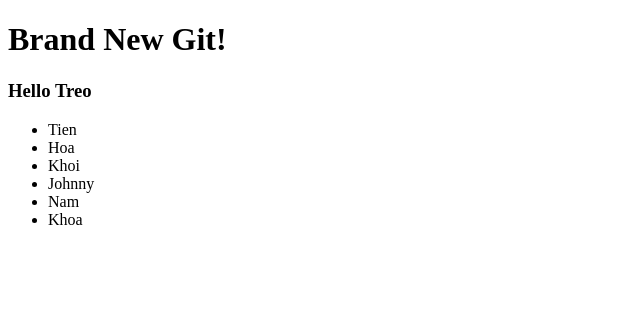
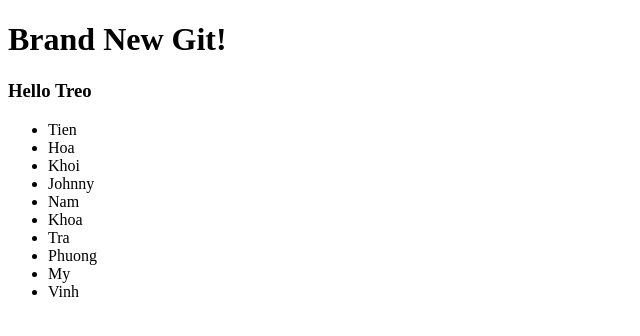
Before and after one commit to PrimeTimeTran/treo-1.1-Git, a plain HTML site: page index.html in a window 1280 px wide. Shown: the whole page, without its empty margins (0-640 px from the left). Drawn offline with Linux system fonts and the light colour scheme.

Commit message:
Added students & no longer new project

```diff
--- a/index.html
+++ b/index.html
@@ -4,7 +4,7 @@
   <meta charset="UTF-8">
   <meta http-equiv="X-UA-Compatible" content="IE=edge">
   <meta name="viewport" content="width=device-width, initial-scale=1.0">
-  <title>Brand New Git Project!</title>
+  <title>Sorta New Git Project!</title>
 </head>
 <body>
   <h1>Brand New Git!</h1>
@@ -16,6 +16,10 @@
     <li>Johnny</li>
     <li>Nam</li>
     <li>Khoa</li>
+    <li>Tra</li>
+    <li>Phuong</li>
+    <li>My</li>
+    <li>Vinh</li>
   </ul>
 </body>
 </html>
```
